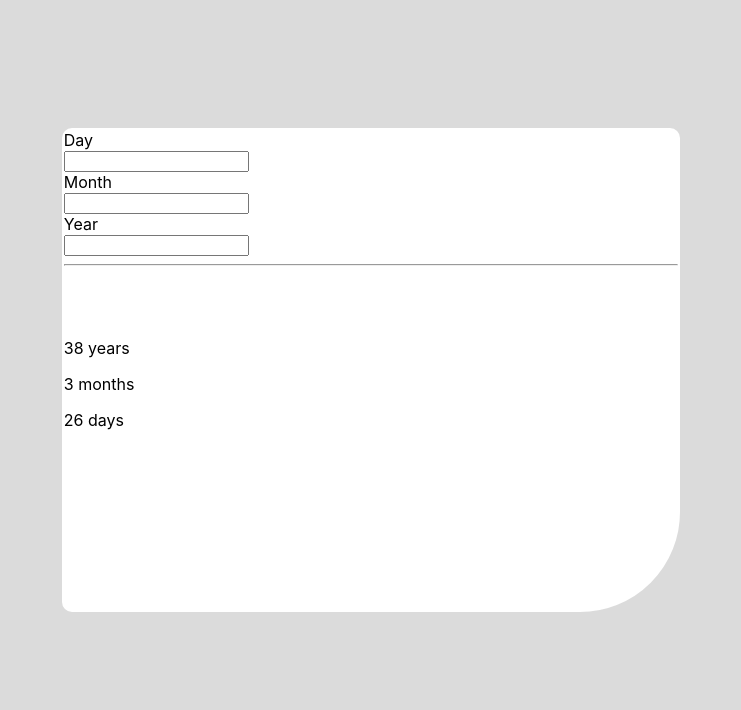
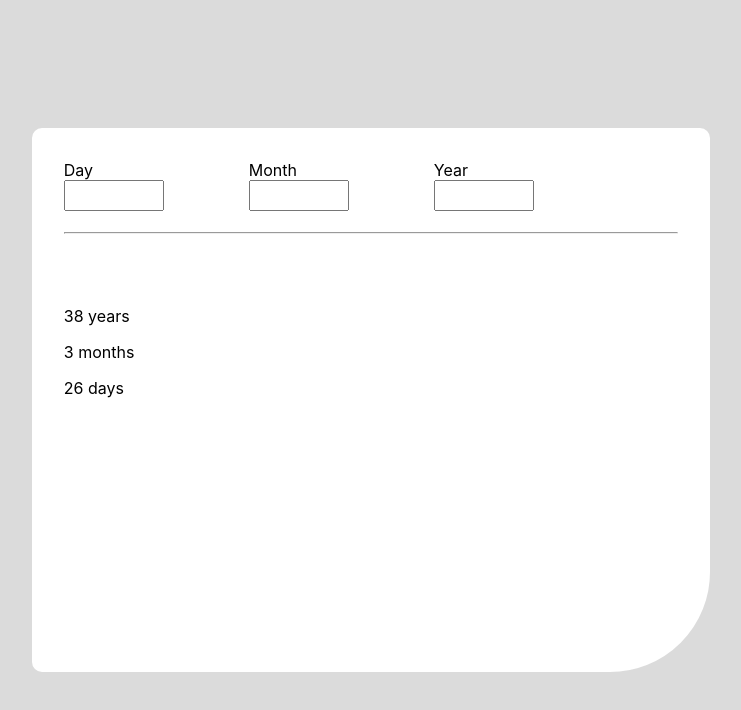
Before and after one commit to steven-mpawulo/age-calculator, a React (Create React App) app: page / in a window 1280 px wide. Shown: the top 710 px of the page, without its empty margins (269-1010 px from the left). Built offline with nearby package versions, Linux system fonts and the light colour scheme.

Commit message:
styles upper container of the card

```diff
--- a/src/styles/age_calculator.css
+++ b/src/styles/age_calculator.css
@@ -11,5 +11,16 @@
     margin: 0 auto;
     background-color: hsl(0, 0%, 100%);
     border-radius: 10px 10px 100px 10px;
+    padding: 30px;
 
 }
+
+.upper-container {
+    display: flex;
+    margin-bottom: 30px;
+}
+
+input[type=number] {
+    width: 50%;
+    height: 60%;
+}
```
